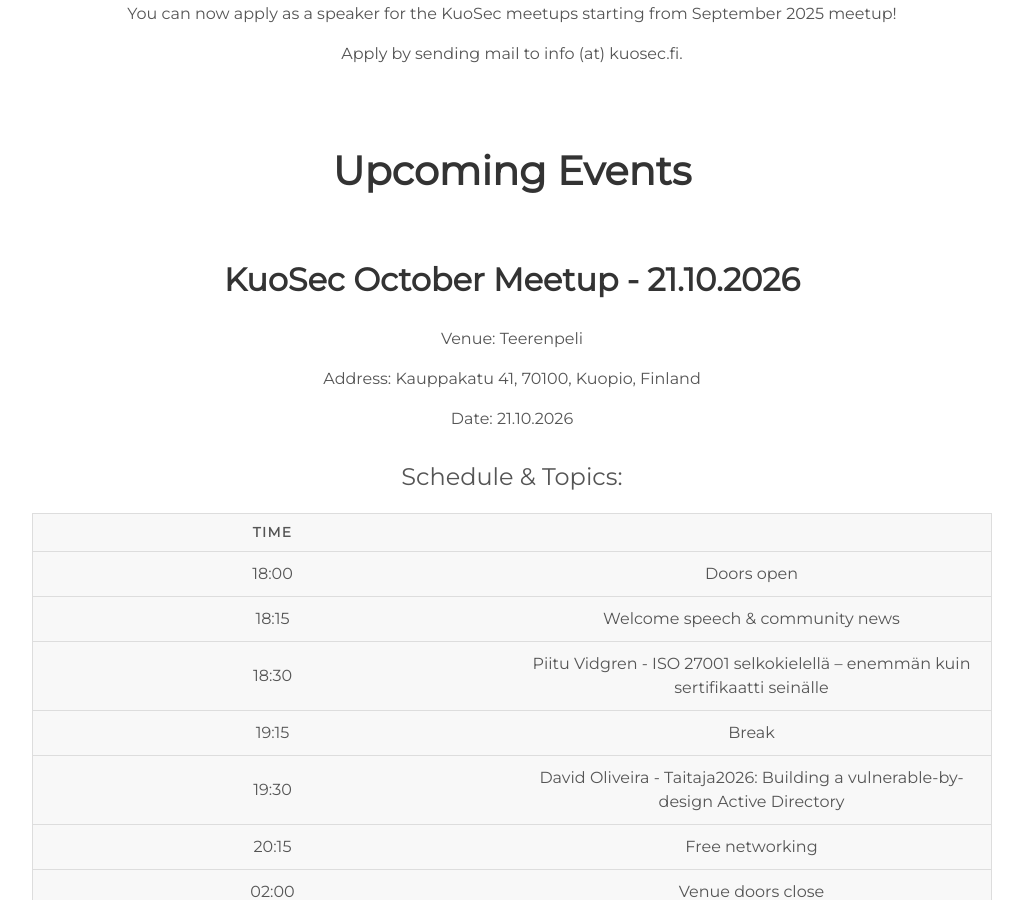
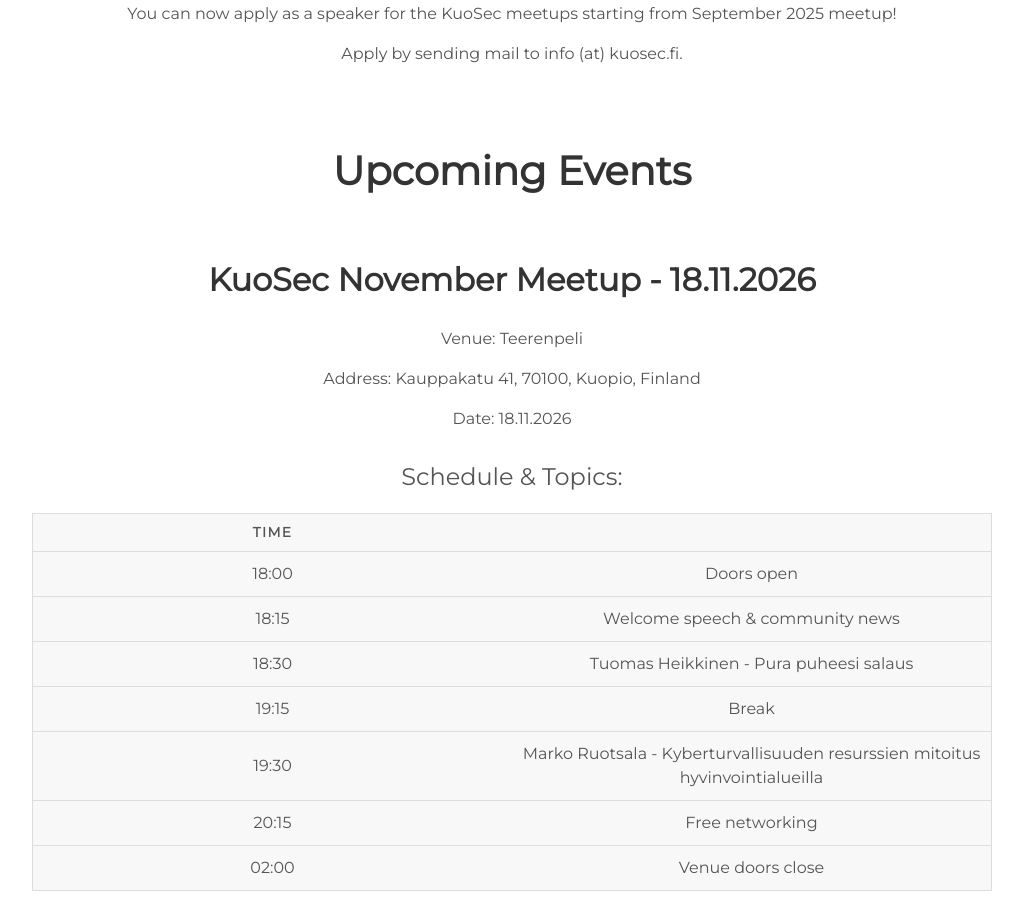
Before and after one commit to kuosec/kuosec.github.io, a Jekyll site: the page built from index.html, in a window 1280 px wide and 900 px high, scrolled down 1639 px. Shown: the whole window, without its empty margins (128-1151 px from the left). Built offline with Jekyll 4.4.1, drawn with Linux system fonts in a browser that asks for light colours; some of the changed text lies outside the part shown.

Commit message:
november changes

```diff
--- a/_includes/projects.html
+++ b/_includes/projects.html
@@ -7,10 +7,10 @@
 <div class="event">
   <h1>Upcoming Events </h1>
    <div class="event">
-    <h2>KuoSec October Meetup - 21.10.2026</h2>
+    <h2>KuoSec November Meetup - 18.11.2026</h2>
     <p>Venue: Teerenpeli</p>
     <p>Address: Kauppakatu 41, 70100, Kuopio, Finland</p>
-    <p>Date: 21.10.2026</p>
+    <p>Date: 18.11.2026</p>
     <table>
       <caption>Schedule & Topics:</caption>
       <thead>
@@ -30,7 +30,7 @@
         </tr>
         <tr>
           <td scope="row">18:30</td>
-          <td>Piitu Vidgren - ISO 27001 selkokielellä – enemmän kuin sertifikaatti seinälle</td>
+          <td>Tuomas Heikkinen - Pura puheesi salaus</td>
         </tr>
         <tr>
           <td scope="row">19:15</td>
@@ -38,7 +38,7 @@
         </tr>
         <tr>
           <td scope="row">19:30</td>
-          <td>David Oliveira - Taitaja2026: Building a vulnerable-by-design Active Directory</td>
+          <td>Marko Ruotsala - Kyberturvallisuuden resurssien mitoitus hyvinvointialueilla</td>
         </tr>
         <tr>
           <td scope="row">20:15</td>
@@ -51,13 +51,6 @@
       </tbody>
     </table>
     <p>Note that the schedules are estimates.</p></div>
-</div>
-  <div class="event">
-    <h2>KuoSec November Meetup - 18.11.2026</h2>
-    <p>Venue: Teerenpeli</p>
-    <p>Address: Kauppakatu 41, 70100, Kuopio, Finland</p>
-    <p>Date: 18.11.2026</p>
-    <p>Schedule will be announced closer to the event.</p>
   </div>
   <div class="event">
     <h2>KuoSec December Meetup - 16.12.2026</h2>
```
